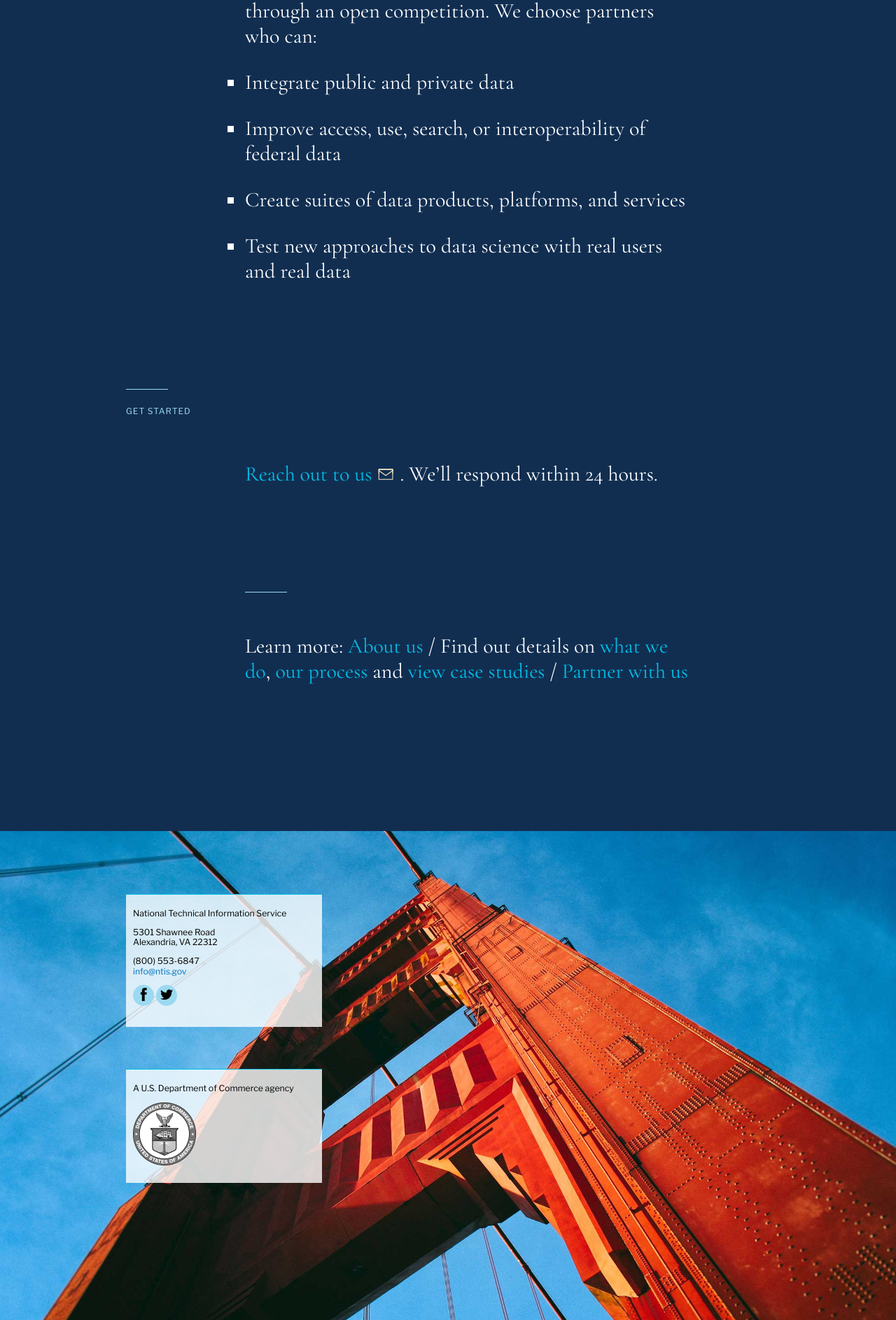
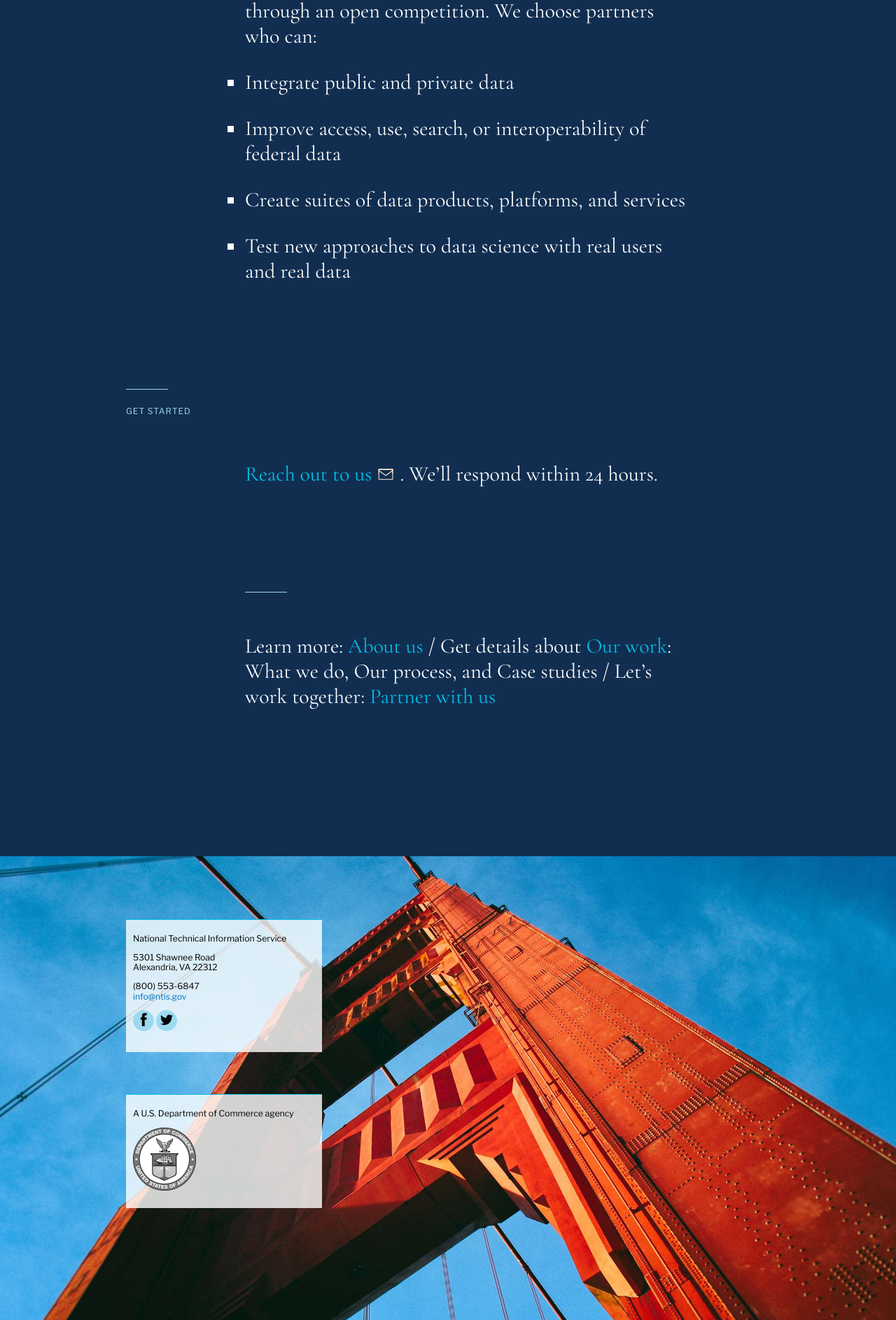
Before and after one commit to 18F/ntis-gov, a Jekyll site: the page built from partner/index.md, in a window 1280 px wide. Shown: the part 1584-3471 px from the top of the page at 70% size. Built offline with Jekyll 4.4.1, drawn with Linux system fonts in a browser that asks for light colours.

Commit message:
added bottom links to cross-navigate to sections

```diff
--- /dev/null
+++ b/_includes/bottom-links.html
@@ -0,0 +1,7 @@
+<nav class="links">
+  <p>
+    Learn more: <a href="{{ site.baseurl }}/about_us/index.html">About us</a> /
+    Get details about <a href="{{ site.baseurl }}/our_work/index.html">Our work</a>: What we do, Our process, and Case studies /
+    Let&rsquo;s work together: <a href="{{ site.baseurl }}/partner/index.html">Partner with us</a>
+  </p>
+</nav>
--- a/_includes/case-studies.html
+++ b/_includes/case-studies.html
@@ -1,5 +1,5 @@
-
-<div class="container-fluid gray-warm-lightest">
+<div class="container-fluid gray-warm-lightest>
+  <a name="case-studies"></a>
   <div class="container case-studies">
     {% for case in site.posts %}
       <section>
--- a/_layouts/casestudy.html
+++ b/_layouts/casestudy.html
@@ -4,6 +4,7 @@
   <section>
     {{ content }}
   </section>
+  {% include bottom-links.html %}
 </div>
 
 
--- a/_layouts/subpage.html
+++ b/_layouts/subpage.html
@@ -4,13 +4,7 @@
   <section>
     {{ content }}
   </section>
-  <nav class="links">
-    <p>
-      Learn more: <a href="about-us/index.html">About us</a> /
-      Find out details on <a href="our-work/index.html">what we do</a>, <a href="our-work/index.html">our process</a> and <a href="our-work/index.html">view case studies</a> /
-      <a href="partner/index.html">Partner with us</a>
-    </p>
-  </nav>
+  {% include bottom-links.html %}
 </div>
 
 {% include footer.html %}
--- a/css/main.scss
+++ b/css/main.scss
@@ -352,6 +352,9 @@ nav.links:before {
   height: 1px;
   width: 60px;
 }
+nav.links a:visited {
+  color: $primary-alt-light;
+}
 #our-work .program-info ol {
   margin-left: 34px;
 }
--- a/index.html
+++ b/index.html
@@ -87,9 +87,9 @@
 
       <nav class="links">
         <p>
-          Learn more: <a href="about-us/index.html">About us</a> /
-          Find out details on <a href="our-work/index.html">what we do</a>, <a href="our-work/index.html">our process</a> and <a href="our-work/index.html">view case studies</a> /
-          <a href="partner/index.html">Partner with us</a>
+          Learn more: <a href="about_us/index.html">About us</a> /
+          Get details about <a href="our_work/index.html">Our work</a>: What we do, Our process, and Case studies /
+          Let&rsquo;s work together: <a href="partner/index.html">Partner with us</a>
         </p>
       </nav>
 
```
Also changed, not shown: _posts/2016-09-24-USCIS.md (+0 -1 lines).
